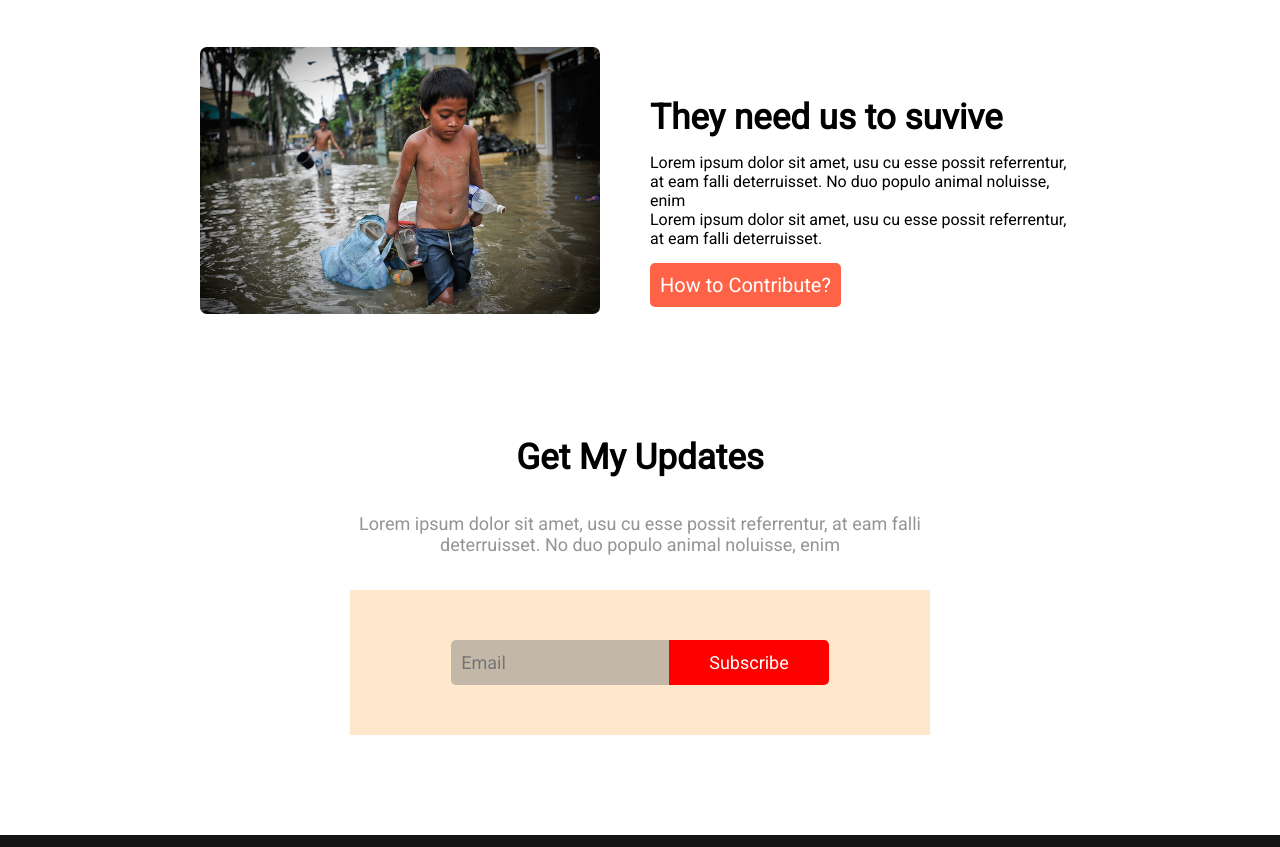
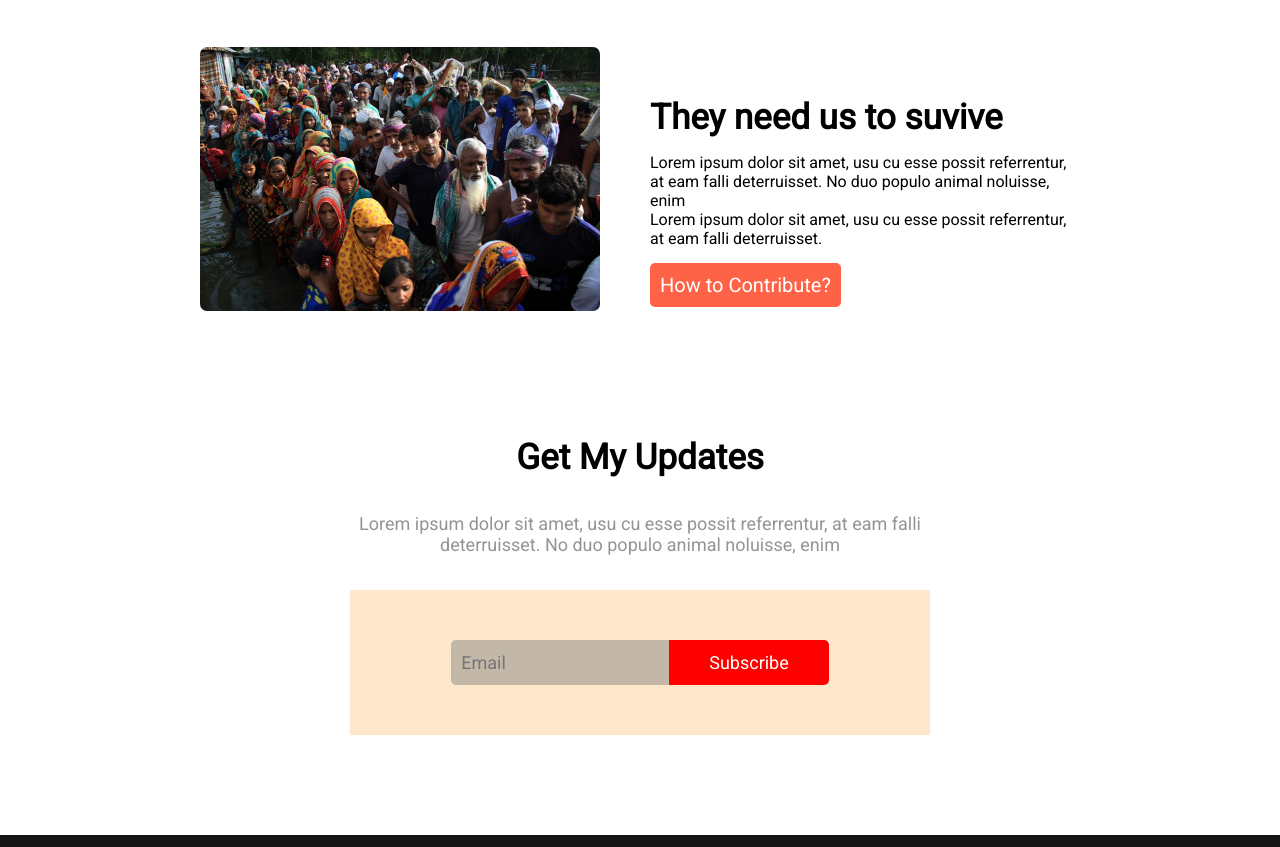
Before and after one commit to Ibrahim-ST/Donate-Today, a plain HTML site: page index.html in a window 1280 px wide. Shown: the part 2134-2981 px from the top of the page. Drawn offline with Linux system fonts and the light colour scheme.

Commit message:
Fixed an image and finished

```diff
--- a/index.html
+++ b/index.html
@@ -128,7 +128,7 @@
         </section>
         <section class="blog-post">
             <div>
-                <img class="post-image" src="assets/images/donation9.jpg" alt="">
+                <img class="post-image" src="assets/images/donation7.jpg" alt="">
 
             </div>
             <div class="post">
```
